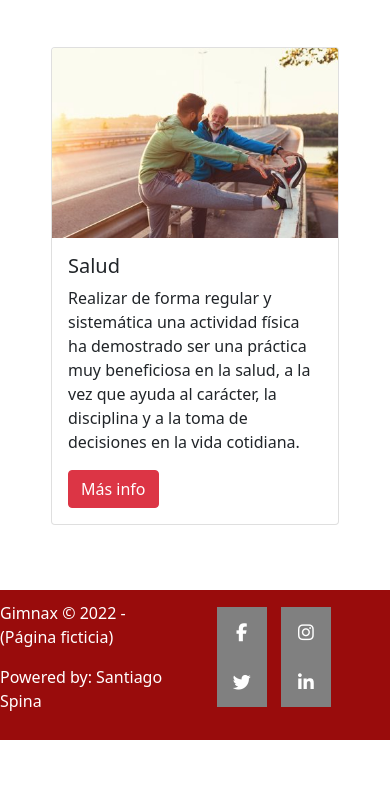
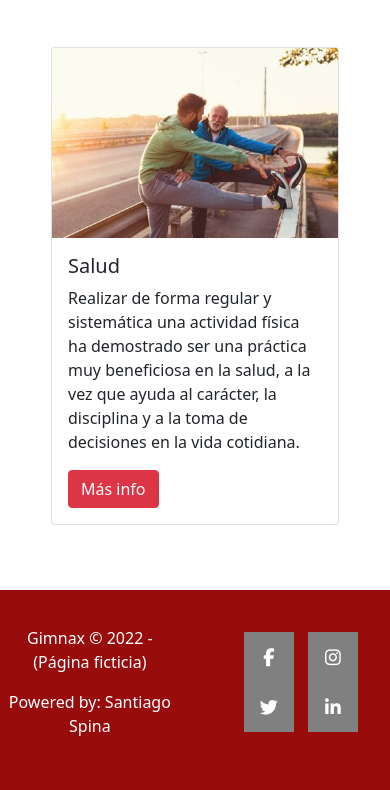
Before and after one commit to SantiagoSpina25/proyectoGimnax, a plain HTML site: page index.html in a window 390 px wide. Shown: the part 2384-3174 px from the top of the page. Before the commit the page ends 3124 px from the top, so only its background shows below. Drawn offline with nearby package versions, Linux system fonts and the light colour scheme.

Commit message:
Proyecto segunda preentrega

```diff
--- a/css/style.css
+++ b/css/style.css
@@ -73,6 +73,8 @@ header {
 .card {
     max-height: 480px;
 }
+
+/* FOOTER */
 
 footer {
     background: rgb(153, 12, 12);
@@ -245,6 +247,11 @@ footer {
 
     .card{
         margin: 25px 0;
+    }
+
+    footer {
+        height: 200px;
+        text-align: center;
     }
 
 
--- a/index.html
+++ b/index.html
@@ -12,6 +12,7 @@
     <script src="https://kit.fontawesome.com/085c7df188.js" crossorigin="anonymous"></script>
     <link href="https://cdn.jsdelivr.net/npm/bootstrap@5.1.3/dist/css/bootstrap.min.css" rel="stylesheet" integrity="sha384-1BmE4kWBq78iYhFldvKuhfTAU6auU8tT94WrHftjDbrCEXSU1oBoqyl2QvZ6jIW3" crossorigin="anonymous">
     <script src="https://cdn.jsdelivr.net/npm/bootstrap@5.1.3/dist/js/bootstrap.bundle.min.js" integrity="sha384-ka7Sk0Gln4gmtz2MlQnikT1wXgYsOg+OMhuP+IlRH9sENBO0LRn5q+8nbTov4+1p" crossorigin="anonymous"></script>
+    <link href="https://unpkg.com/aos@2.3.1/dist/aos.css" rel="stylesheet">
     <link rel="stylesheet" href="css/style.css">
 </head>
 
```
Also changed, not shown: html/clases.html (+1 -0 lines), html/contacto.html (+1 -0 lines), html/galeria.html (+1 -0 lines), html/sobrenosotros.html (+1 -0 lines).
